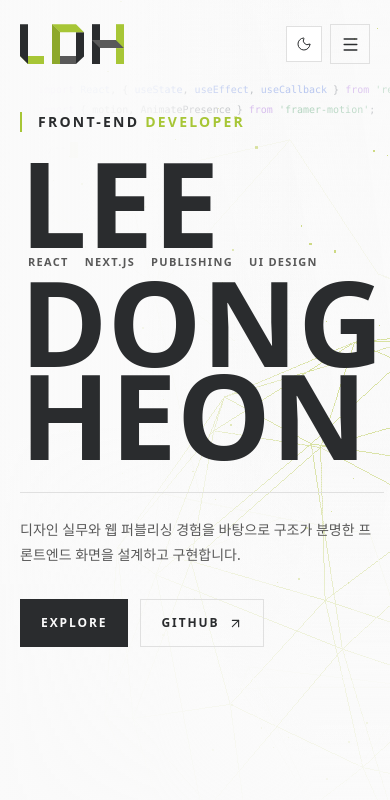
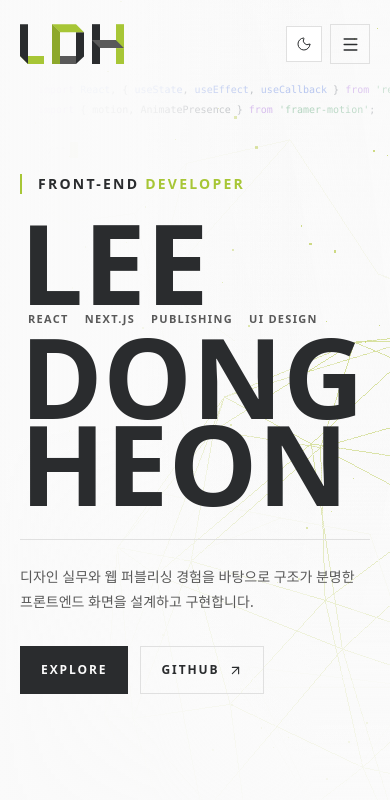
Before and after one commit to LDH9276/LDH_New_Portfolio, a Next.js app: page / in a window 390 px wide. Shown: the top 800 px of the page. Built offline with nearby package versions, Linux system fonts and the light colour scheme; a web font is replaced by a local one.

Commit message:
style: 히어로 배너 폰트 수정

```diff
--- a/src/Component/Banner.jsx
+++ b/src/Component/Banner.jsx
@@ -36,7 +36,7 @@ function Banner({ activeSlide }) {
         <div className="pointer-events-none absolute inset-x-0 bottom-0 h-1/2 bg-gradient-to-t from-surface-light via-surface-light/65 to-transparent dark:from-surface-dark dark:via-surface-dark/55 lg:hidden" />
       </div>
 
-      <div className="section-container relative z-10 flex h-full flex-col items-start pb-14 pt-28 lg:pb-16 lg:pt-32">
+      <div className="section-container relative z-10 flex h-full flex-col items-start pb-14 lg:pb-16 lg:pt-32 justify-center pt-20">
         <div className="max-w-[820px]">
           <span className="mb-6 block border-l-2 border-lime pl-4 text-sm font-black uppercase tracking-[0.16em] text-text-primary-light dark:text-text-primary-dark sm:text-base">
             Front-end <span className="text-lime">Developer</span>
@@ -44,7 +44,7 @@ function Banner({ activeSlide }) {
 
           <h1
             aria-label="Lee Dong Heon"
-            className={`text-[clamp(7.4rem,28vw,13.4rem)] font-black uppercase leading-[0.78] text-text-primary-light transition-all delay-100 duration-700 dark:text-text-primary-dark ${
+            className={`text-[clamp(7rem,28vw,13.4rem)] font-black uppercase leading-[0.78] text-text-primary-light transition-all delay-100 duration-700 dark:text-text-primary-dark ${
               visible ? "translate-y-0 opacity-100" : "translate-y-8 opacity-0"
             }`}
           >
```
